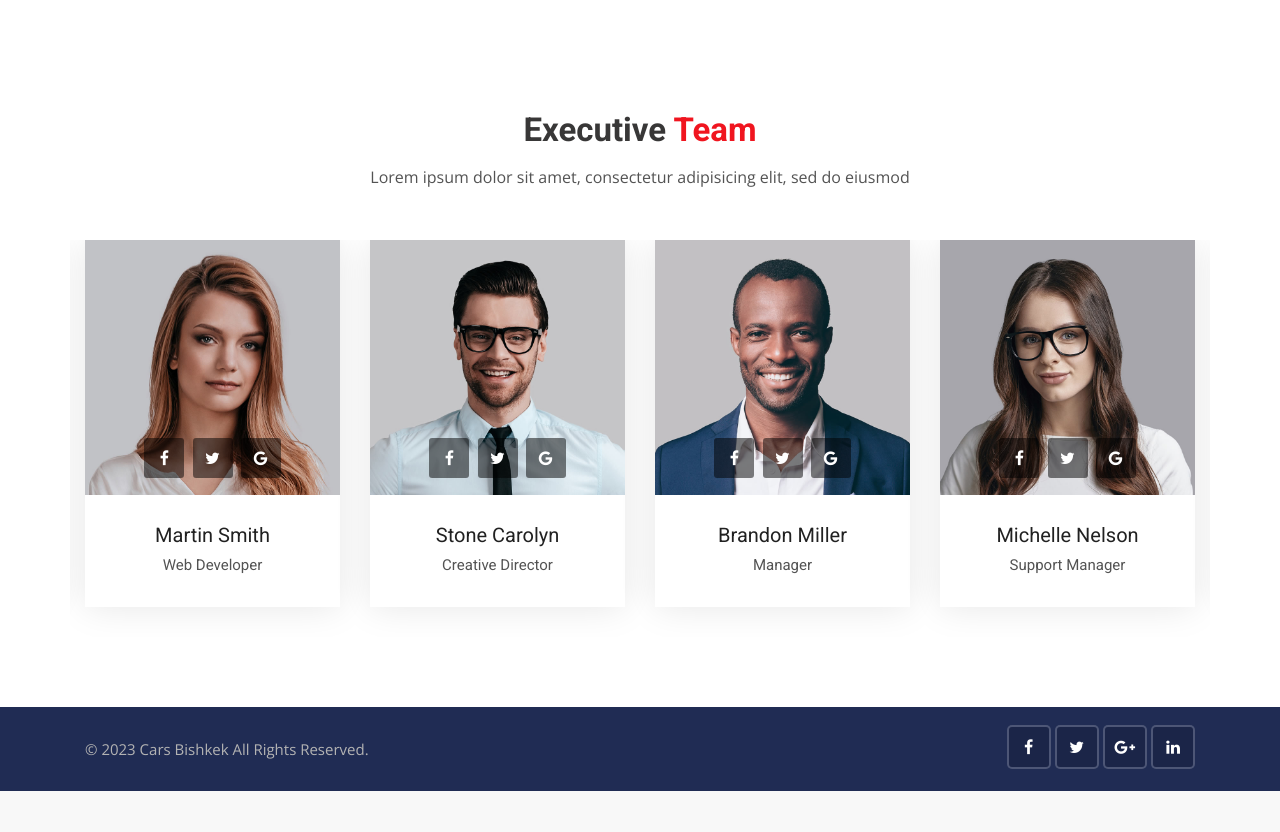
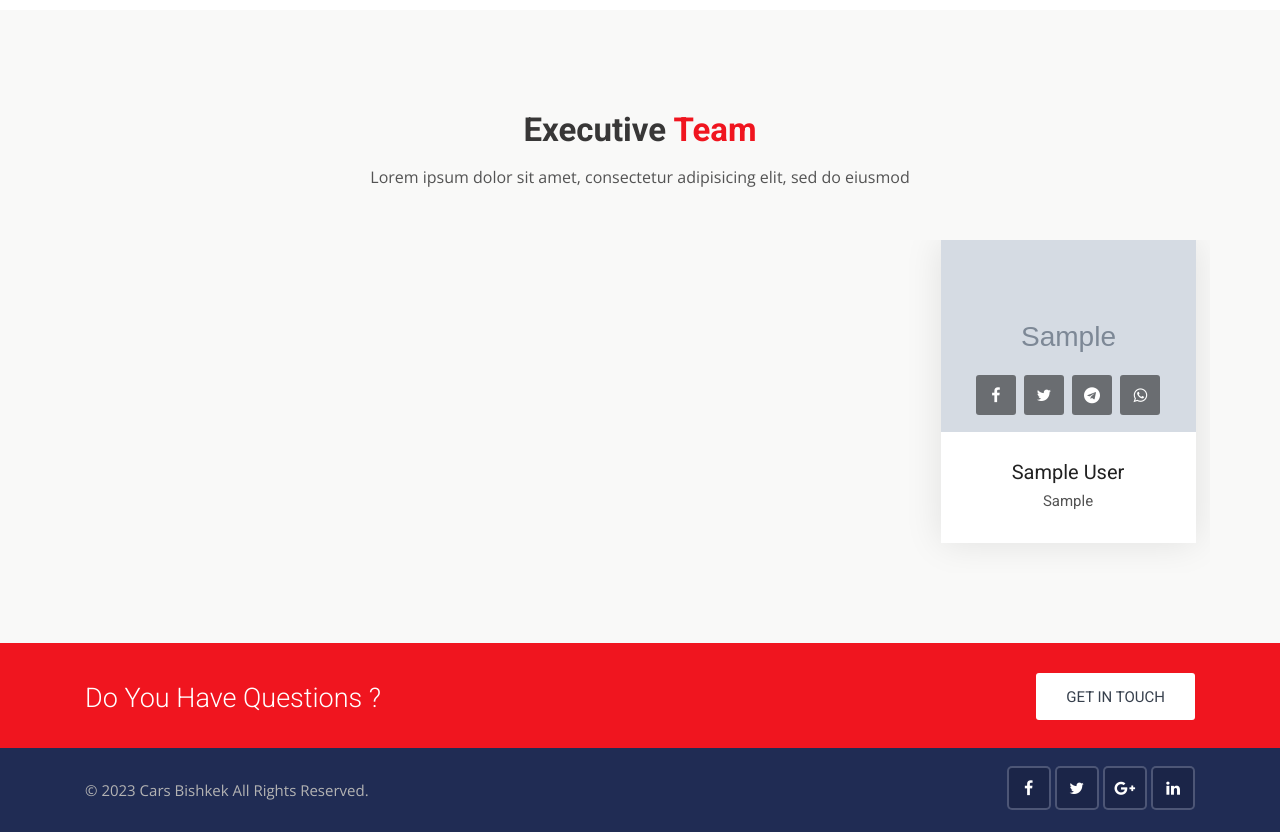
Before and after one commit to kaidu219/carsellplatform, a Django app: page /about/ in a window 1280 px wide. Shown: the part 847-1679 px from the top of the page. Before the commit the page ends 1638 px from the top, so only its background shows below. Run offline with Django 4.2, Linux system fonts and the light colour scheme; tables that the repository leaves empty hold one stand-in row (values such as "Sample post"); grey boxes marked "Sample" are stand-in pictures; some libraries are stand-ins or nearby versions.

Commit message:
add registr facebook and google

```diff
--- a/carsellplatform/cars/templates/cars/cars.html
+++ b/carsellplatform/cars/templates/cars/cars.html
@@ -24,10 +24,6 @@
 <!-- Featured car start -->
 <div class="featured-car content-area">
     <div class="container">
-        {% include 'includes/messages.html' %}
-        <div class="main-title" style="text-align:left !import;">
-            <h1>Welcome, <span>{{ user.first_name }}!</span> </h1>
-        </div>
         <div class="row">
             <div class="col-lg-8 col-md-12">
 
--- a/carsellplatform/carsellplatform/urls.py
+++ b/carsellplatform/carsellplatform/urls.py
@@ -24,5 +24,6 @@ urlpatterns = [
     path('admin/', admin.site.urls),
     path("", include("website.urls")),
     path('cars/', include('cars.urls')),
-    path('accounts/', include('uaccounts.urls'))
+    path('accounts/', include('uaccounts.urls')),
+    path('socialaccounts/', include('allauth.urls')),
 ] + static(settings.MEDIA_URL, document_root = settings.MEDIA_ROOT)
--- a/carsellplatform/templates/includes/header.html
+++ b/carsellplatform/templates/includes/header.html
@@ -17,7 +17,7 @@
                             <a href="{% url 'logout'  %}" class="sign-out"><i class="fa fa-sign-out "></i> Logout</a>
                         </li>
                         <li>
-                            <a href="signup.html" class="sign-out"><i class="fa-solid fa fa-tachometer"></i> Dashboard</a>
+                            <a href="{% url 'dashboard' %}" class="sign-out"><i class="fa-solid fa fa-tachometer"></i> Dashboard</a>
                         </li>
                     {% else %}
                         <li>
--- a/carsellplatform/uaccounts/urls.py
+++ b/carsellplatform/uaccounts/urls.py
@@ -1,10 +1,11 @@
 from django.urls import path
-from .views import login, logout, register
+from .views import login, logout, register, dashboard
 
 
 
 urlpatterns = [
-    path("login",login,name='login'),
-    path("logout",logout,name='logout'),
-    path("register",register,name='register'),
+    path("login", login, name='login'),
+    path("logout", logout, name='logout'),
+    path("register", register, name='register'),
+    path("dashboard", dashboard, name='dashboard'),
 ]
--- a/carsellplatform/website/templates/website/about.html
+++ b/carsellplatform/website/templates/website/about.html
@@ -27,13 +27,13 @@
                         <!-- main slider carousel items -->
                         <div class="carousel-inner">
                             <div class="active item carousel-item" data-slide-number="0">
-                                <img src="img/car/car-1.jpg" class="img-fluid" alt="slider-car">
+                                <img src="{% static 'img/car/car-1.jpg' %}" class="img-fluid" alt="slider-car">
                             </div>
                             <div class="item carousel-item" data-slide-number="1">
-                                <img src="img/car/car-2.jpg" class="img-fluid" alt="slider-car">
+                                <img src="{% static 'img/car/car-2.jpg' %}" class="img-fluid" alt="slider-car">
                             </div>
                             <div class="item carousel-item" data-slide-number="2">
-                                <img src="img/car/car-3.jpg" class="img-fluid" alt="slider-car">
+                                <img src="{% static 'img/car/car-3.jpg' %}" class="img-fluid" alt="slider-car">
                             </div>
                         </div>
                         <!-- main slider carousel nav controls -->
@@ -70,9 +70,8 @@
 <!-- Service center end -->
 
 
-
 <!-- Our team start -->
-<div class="our-team content-area">
+<div class="our-team content-area bg-grea-3">
     <div class="container">
         <!-- Main title -->
         <div class="main-title">
@@ -81,101 +80,49 @@
         </div>
         <!-- Slick slider area start -->
         <div class="slick-slider-area clearfix">
-            <div class="row slick-carousel" data-slick='{"slidesToShow": 4, "responsive":[{"breakpoint": 1024,"settings":{"slidesToShow": 2}}, {"breakpoint": 768,"settings":{"slidesToShow": 1}}]}'>
+            <div class="row slick-carousel slick-slider" data-slick='{"slidesToShow": 4, "responsive":[{"breakpoint": 1024,"settings":{"slidesToShow": 2}}, {"breakpoint": 768,"settings":{"slidesToShow": 1}}]}'>
+                {% for team in teams %}
                 <div class="slick-slide-item">
                     <div class="team-1">
                         <div class="photo">
                             <a href="#">
-                                <img src="img/avatar/avatar-12.jpg" alt="team-1" class="img-fluid">
+                                <img src="{{ team.photo.url }}" alt="team-1" class="img-fluid">
                             </a>
                             <div class="social-list clearfix">
-                                <a href="#" class="facebook-bg"><i class="fa fa-facebook"></i></a>
-                                <a href="#" class="twitter-bg"><i class="fa fa-twitter"></i></a>
-                                <a href="#" class="google-bg"><i class="fa fa-google"></i></a>
+                                <a href="{{ team.fb_link }}" class="facebook-bg"><i class="fa fa-facebook"></i></a>
+                                <a href="{{ team.tw_link }}" class="twitter-bg"><i class="fa fa-twitter"></i></a>
+                                <a href="{{ team.te_link }}" class="telegram-bg"><i class="fa fa-telegram"></i></a>
+                                <a href="{{ team.wa_link }}" class="whatsapp-bg"><i class="fa fa-whatsapp"></i></a>
                             </div>
                         </div>
                         <div class="details">
-                            <h4><a href="team-detail.html">Brandon Miller</a></h4>
-                            <h5>Manager</h5>
+                            <h4><a href="team-detail.html">{{ team.first_name }} {{ team.last_name }} </a></h4>
+                            <h5>{{ team.designation }} </h5>
                         </div>
                     </div>
                 </div>
-                <div class="slick-slide-item">
-                    <div class="team-1">
-                        <div class="photo">
-                            <a href="#">
-                                <img src="img/avatar/avatar-9.jpg" alt="team-1" class="img-fluid">
-                            </a>
-                            <div class="social-list clearfix">
-                                <a href="#" class="facebook-bg"><i class="fa fa-facebook"></i></a>
-                                <a href="#" class="twitter-bg"><i class="fa fa-twitter"></i></a>
-                                <a href="#" class="google-bg"><i class="fa fa-google"></i></a>
-                            </div>
-                        </div>
-                        <div class="details">
-                            <h4><a href="team-detail.html">Michelle Nelson</a></h4>
-                            <h5>Support Manager</h5>
-                        </div>
-                    </div>
-                </div>
-                <div class="slick-slide-item">
-                    <div class="team-1">
-                        <div class="photo">
-                            <a href="#">
-                                <img src="img/avatar/avatar-11.jpg" alt="team-1" class="img-fluid">
-                            </a>
-                            <div class="social-list clearfix">
-                                <a href="#" class="facebook-bg"><i class="fa fa-facebook"></i></a>
-                                <a href="#" class="twitter-bg"><i class="fa fa-twitter"></i></a>
-                                <a href="#" class="google-bg"><i class="fa fa-google"></i></a>
-                            </div>
-                        </div>
-                        <div class="details">
-                            <h4><a href="team-detail.html">Stone Carolyn</a></h4>
-                            <h5>Creative Director</h5>
-                        </div>
-                    </div>
-                </div>
-                <div class="slick-slide-item">
-                    <div class="team-1">
-                        <div class="photo">
-                            <a href="#">
-                                <img src="img/avatar/avatar-10.jpg" alt="team-1" class="img-fluid">
-                            </a>
-                            <div class="social-list clearfix">
-                                <a href="#" class="facebook-bg"><i class="fa fa-facebook"></i></a>
-                                <a href="#" class="twitter-bg"><i class="fa fa-twitter"></i></a>
-                                <a href="#" class="google-bg"><i class="fa fa-google"></i></a>
-                            </div>
-                        </div>
-                        <div class="details">
-                            <h4><a href="team-detail.html">Martin Smith</a></h4>
-                            <h5>Web Developer</h5>
-                        </div>
-                    </div>
-                </div>
-                <div class="slick-slide-item">
-                    <div class="team-1">
-                        <div class="photo">
-                            <a href="#">
-                                <img src="img/avatar/avatar-11.jpg" alt="team-1" class="img-fluid">
-                            </a>
-                            <div class="social-list clearfix">
-                                <a href="#" class="facebook-bg"><i class="fa fa-facebook"></i></a>
-                                <a href="#" class="twitter-bg"><i class="fa fa-twitter"></i></a>
-                                <a href="#" class="google-bg"><i class="fa fa-google"></i></a>
-                            </div>
-                        </div>
-                        <div class="details">
-                            <h4><a href="team-detail.html">Stone Carolyn</a></h4>
-                            <h5>Creative Director</h5>
-                        </div>
-                    </div>
-                </div>
+                {% endfor %}
             </div>
         </div>
     </div>
 </div>
 <!-- Our team end -->
 
+<!-- Intro section start -->
+<div class="intro-section">
+    <div class="container">
+        <div class="row">
+            <div class="col-lg-9 col-md-8 col-sm-12">
+                <div class="intro-text">
+                    <h3>Do You Have Questions ?</h3>
+                </div>
+            </div>
+            <div class="col-lg-3 col-md-4 col-sm-12">
+                <a href="{% url 'contact' %}" class="btn btn-md">Get in Touch</a>
+            </div>
+        </div>
+    </div>
+</div>
+<!-- Intro section end -->
+
 {% endblock %}
--- a/carsellplatform/website/views.py
+++ b/carsellplatform/website/views.py
@@ -33,8 +33,9 @@ def contact(request):
    return render(request, 'website/contact.html', context)
 
 def about(request):
-
+   teams = Team.objects.all()
    context = {
+      'teams': teams,
       'title': 'About Us'
    }
    return render(request, 'website/about.html', context)
```
Also changed, not shown: carsellplatform/carsellplatform/settings.py (+13 -0 lines), carsellplatform/templates/includes/messages.html (+5 -7 lines), carsellplatform/uaccounts/templates/uaccounts/dashboard.html (added, +119 -0 lines), carsellplatform/uaccounts/templates/uaccounts/login.html (+4 -3 lines), carsellplatform/uaccounts/views.py (+8 -2 lines).
